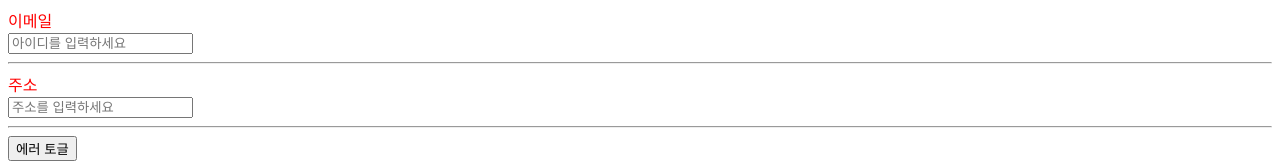
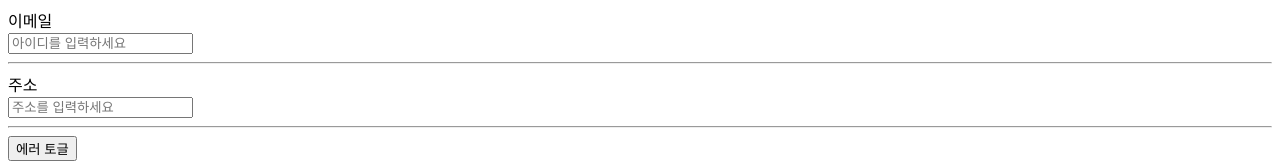
Before and after one commit to inkweon7269/vitest-example, a Next.js app: page / in a window 1280 px wide. Shown: the top 163 px of the page. Built offline with nearby package versions, Linux system fonts and the light colour scheme.

Commit message:
라벨 색상 변경 취소

```diff
--- a/src/components/atoms/Label.tsx
+++ b/src/components/atoms/Label.tsx
@@ -4,11 +4,7 @@ export interface ILabelProps {
 }
 
 const Label = ({ children, htmlFor }: ILabelProps) => {
-  return (
-    <label htmlFor={htmlFor} style={{ color: "red" }}>
-      {children}
-    </label>
-  );
+  return <label htmlFor={htmlFor}>{children}</label>;
 };
 
 export default Label;
```
